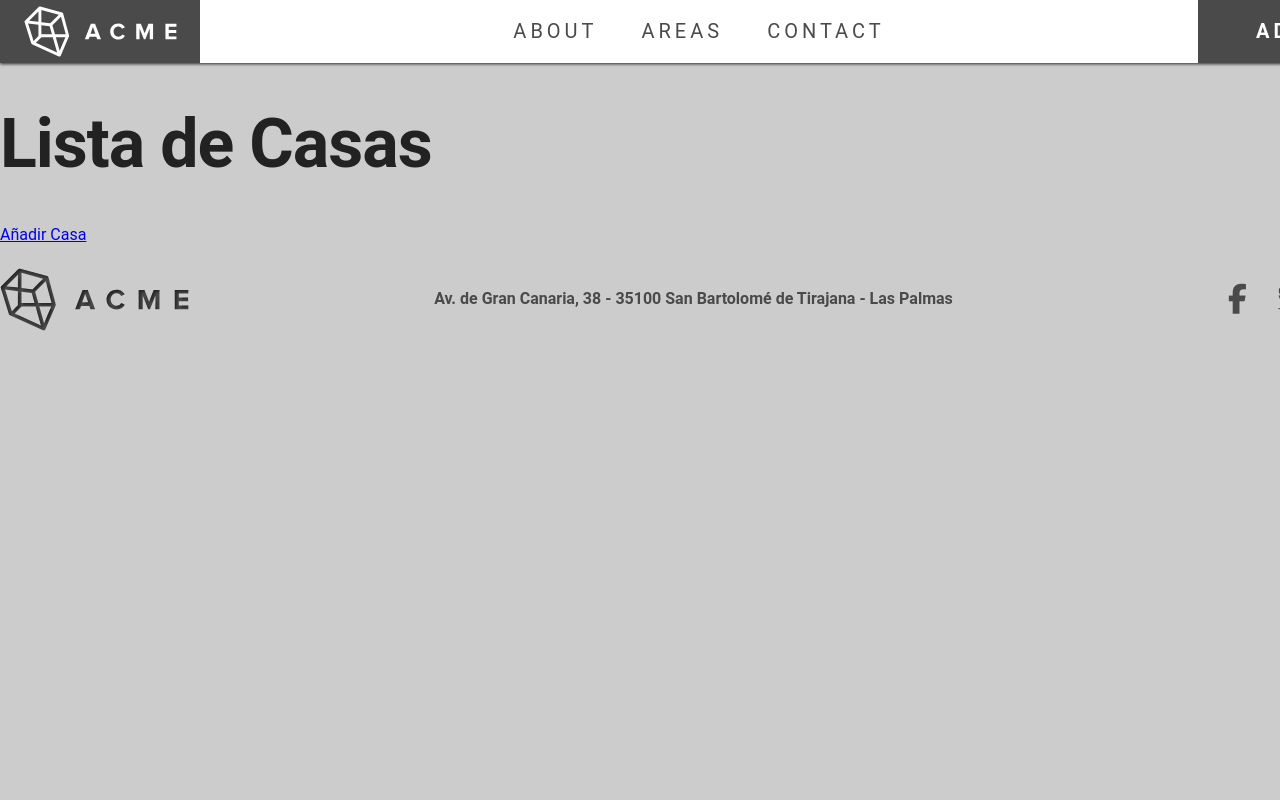
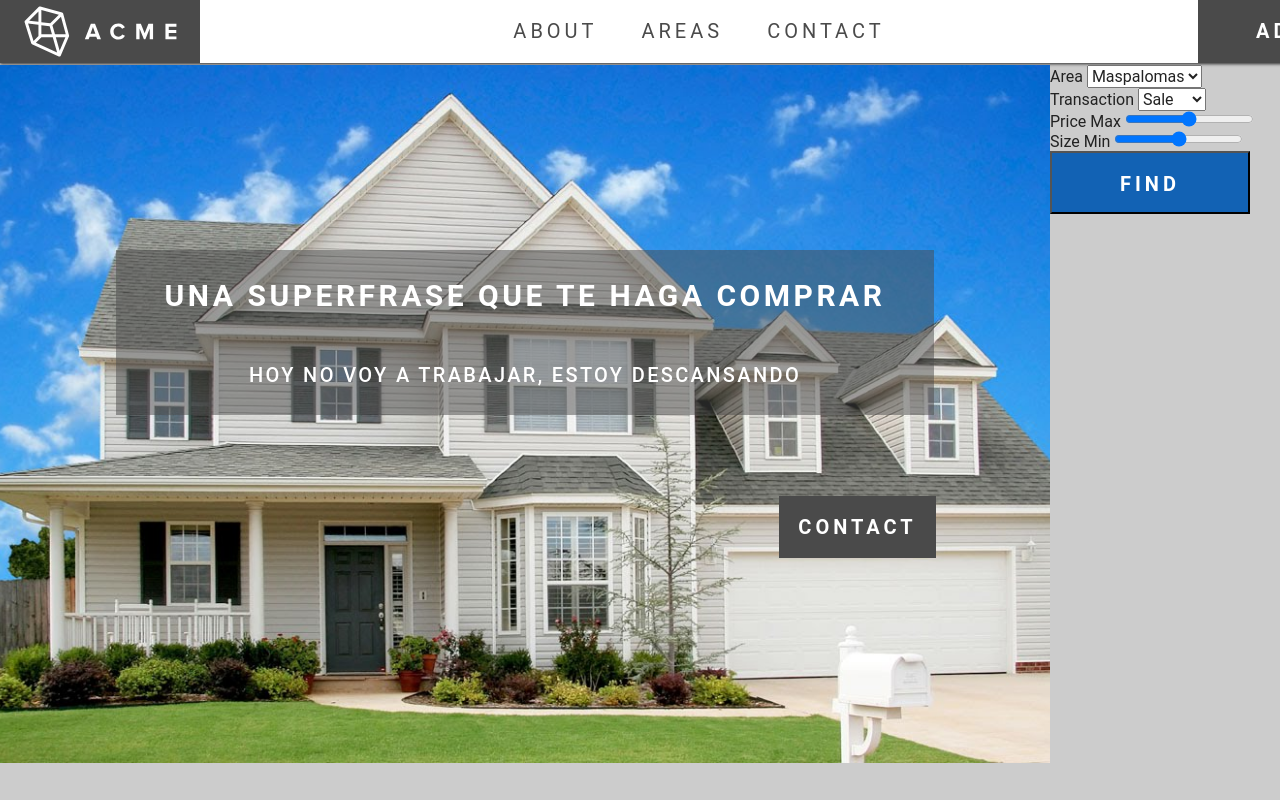
Before and after one commit to abizmo/homes, a website: page client/views/index.html at #!/houses in a window 1280 px wide. Shown: the top 800 px of the page. Drawn offline with nearby package versions, Linux system fonts and the light colour scheme; some packages are replaced by stand-ins of ours; files that its build step writes are made by us from their sources; no server answers.

Commit message:
Styling HomePage(Hero) I

```diff
--- a/client/sass/2_basics/_base.sass
+++ b/client/sass/2_basics/_base.sass
@@ -5,6 +5,7 @@ html, body
   font-family: 'Roboto', sans-serif
   font-size: 16px
   background-color: $medium
+  color: #222
 
 .container
   width: 1400px
--- a/client/sass/2_basics/_buttons.sass
+++ b/client/sass/2_basics/_buttons.sass
@@ -15,7 +15,7 @@
   &:hover
     box-shadow: 5px 5px 30px 0 rgba(0, 0, 0, .8)
 
-  &.btn-login
+  &.btn-login, &.btn-contact
     background-color: $dark
 
   &.btn-cta
--- a/client/sass/2_basics/_typography.sass
+++ b/client/sass/2_basics/_typography.sass
@@ -2,7 +2,6 @@
 
 .gigantic, .huge, .large, .bigger, .big,
 h1, h2, h3, h4, h5, h6
-  color: #222
   font-weight: bold
 
 .gigantic
--- /dev/null
+++ b/client/sass/4_pages/_home.sass
@@ -0,0 +1,40 @@
+.hero
+  height: 698px
+  width: 1398px
+  margin-bottom: 2px
+  display: flex
+
+  .hero-contact
+    height: 100%
+    width: 1050px
+    background-image: url('img/maxresdefault.jpg')
+    background-size: cover
+    background-repeat: no-repeat
+    background-position: center
+    text-align: center
+    padding: 185px 116px
+
+    .title
+      background-color: rgba(74, 74 , 74, .5)
+      padding: 28px 48px
+      color: $light
+      margin-bottom: 100px
+
+      h1
+        font-size: 1.875rem
+        font-weight: 700
+        text-transform: uppercase
+        letter-spacing: 3.5px
+        line-height: 35px
+        margin: 0 0 50px
+
+      h2
+        font-size: 1.25rem
+        font-weight: 500
+        text-transform: uppercase
+        letter-spacing: 2.35px
+        line-height: 24px
+        margin: 0
+
+    a
+      margin-right: calc(-665px)
--- a/client/sass/index.sass
+++ b/client/sass/index.sass
@@ -10,3 +10,6 @@
 // 3 - MODULES
 @import '3_modules/header'
 @import '3_modules/footer'
+
+// 4 - PAGES
+@import '4_pages/home'
--- a/client/views/houses/houses.template.html
+++ b/client/views/houses/houses.template.html
@@ -1,3 +1,41 @@
+<div class="hero">
+  <div class="hero-contact">
+    <div class="title">
+        <h1>Una superfrase que te haga comprar</h1>
+        <h2>Hoy no voy a trabajar, estoy descansando</h2>
+    </div>
+    <a href="#" class="btn btn-contact">Contact</a>
+  </div>
+  <div class="hero-filter">
+    <form>
+      <div class="form-group">
+        <label for="area">Area</label>
+        <select name="area">
+          <option value="maspalomas">Maspalomas</option>
+          <option value="mogan">Mogan</option>
+        </select>
+      </div>
+      <div class="form-group">
+        <label for="transaction">Transaction</label>
+        <select name="transaction">
+          <option value="sale">Sale</option>
+          <option value="rental">Rental</option>
+        </select>
+      </div>
+      <div class="form-group">
+        <label for="price">Price Max</label>
+        <input type="range" name="price" min="100" max="1000">
+      </div>
+      <div class="form-group">
+        <label for="size">Size Min</label>
+        <input type="range" name="size" min="30" max="300">
+      </div>
+      <div class="form-group">
+        <input type="submit" value="Find" class="btn btn-cta">
+      </div>
+    </form>
+  </div>
+</div>
 <h1>Lista de Casas</h1>
 <ul>
   <li ng-repeat="house in houses">
--- a/gulpfile.js
+++ b/gulpfile.js
@@ -54,7 +54,7 @@ gulp.task('serve', ['nodemon'], function () {
     port: 7000,
 	});
 
-  gulp.watch(['client/sass/*.sass', 'client/sass/**/*.sass'], ['compile-sass']);
+  gulp.watch(['client/sass/**/*.sass'], ['compile-sass']);
   gulp.watch(['client/views/*.html', 'client/views/**/*.html']).on('change', reload);
 });
 
```
Also changed, not shown: README.md, client/dist/index.css.
